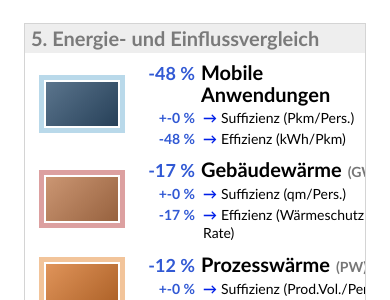
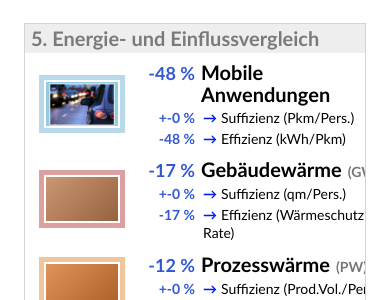
Before and after one commit to deepti1999/100prosim-runtime, a Django app: template simulator/templates/simulator/modifikationsdetails.html in a window 390 px wide. Shown: the part 3309-3609 px from the top of the page. Run offline with Django 4.2, Linux system fonts and the light colour scheme; the template is opened without the code that fills it, so the values that code supplies are empty.

Commit message:
fix: add mobile applications chart image

```diff
--- a/simulator/templates/simulator/modifikationsdetails.html
+++ b/simulator/templates/simulator/modifikationsdetails.html
@@ -1,4 +1,5 @@
 {% extends 'simulator/base.html' %}
+{% load static %}
 
 {% block title %}Variantenvergleich{% endblock %}
 
@@ -529,7 +530,10 @@
         box-shadow: inset 0 0 0 2px #fff;
     }
 
-    .mod-thumb-ma { --thumb-border: #b9d9ea; --thumb-fill: #2f506f; }
+    .mod-thumb-ma {
+        --thumb-border: #b9d9ea;
+        background: url("{% static 'simulator/images/cockpit_mobile_applications.png' %}") center / cover no-repeat;
+    }
     .mod-thumb-gw { --thumb-border: #dca0a0; --thumb-fill: #bf7b4e; }
     .mod-thumb-pw { --thumb-border: #f2c49a; --thumb-fill: #d9782e; }
     .mod-thumb-gs { --thumb-border: #c7b8a5; --thumb-fill: #b39b69; }
```
Also changed, not shown: simulator/static/simulator/images/cockpit_mobile_applications.png (added).
